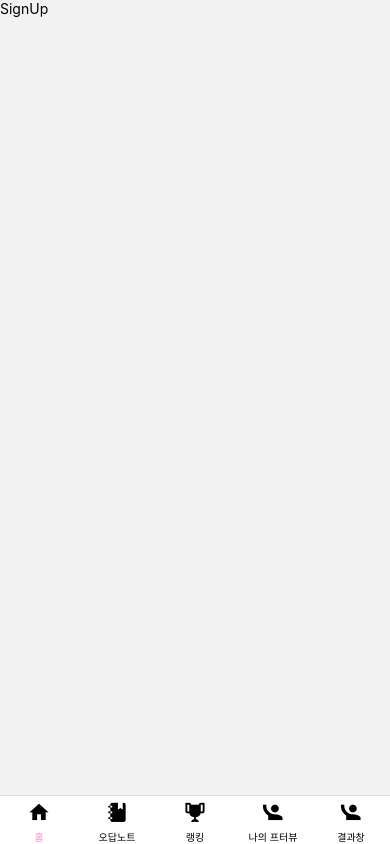
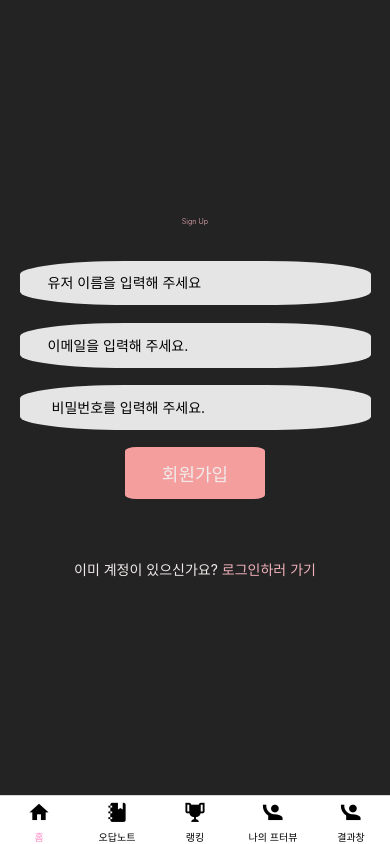
Before and after one commit to Exist95/Front-interview, a React Native app in the folder client/: screen /SignUp in a window 390 px wide. Built offline with nearby package versions, Linux system fonts and the light colour scheme.

Commit message:
[FEAT]: 회원가입 페이지 구현

```diff
--- a/client/pages/Auth/Login/index.tsx
+++ b/client/pages/Auth/Login/index.tsx
@@ -1,4 +1,4 @@
-import LoginTemp from "../../../view/Login";
+import { LoginTemp } from "../../../view/Login";
 
 export const Login = () => {
   return <LoginTemp />;
--- a/client/pages/Auth/Signup/index.tsx
+++ b/client/pages/Auth/Signup/index.tsx
@@ -1,6 +1,5 @@
-import React from "react";
-import { Text } from "react-native";
+import { SignUpTemp } from "../../../view/SignUp";
 
 export const SignUp = () => {
-  return <Text>SignUp</Text>;
+  return <SignUpTemp />;
 };
--- a/client/router/Routes.tsx
+++ b/client/router/Routes.tsx
@@ -1,6 +1,6 @@
 import { createNativeStackNavigator } from "@react-navigation/native-stack";
 import { Login } from "../pages/Auth/Login";
-import { SignUp } from "../pages/Auth/Signup";
+import { SignUp } from "../pages/Auth/SignUp";
 import { Main } from "../pages/Main";
 import { MyPage } from "../pages/MyPage";
 import { Questions } from "../pages/Questions";
--- a/client/view/Login/index.tsx
+++ b/client/view/Login/index.tsx
@@ -1,30 +1,26 @@
 import { Link } from "@react-navigation/native";
 import { NavigationButton } from "../components/Common/NavigationButton";
 import { Container } from "../Questions/style";
+import * as S from "./style";
+import { Form } from "../components/Form";
 import MaterialCommunityIcons from "react-native-vector-icons/MaterialCommunityIcons";
-import * as S from "./style";
 
-const LoginTemp = () => {
+export const LoginTemp = () => {
   return (
     <Container style={{ justifyContent: "center" }}>
       <S.LoginTitle>Login</S.LoginTitle>
-      <S.Input
-        accessibilityLanguage="eng"
-        placeholder="아이디를 입력해 주세요."
-      />
+      <Form />
+      {/* <MaterialCommunityIcons
+          size={15}
+          color={"#232323"}
+          name="email-variant"
+        />
       <MaterialCommunityIcons
-        style={{ position: "absolute", left: 35, bottom: 399 }}
-        size={15}
-        color={"#232323"}
-        name="email-variant"
-      />
-      <S.Input placeholder="비밀번호를 입력해 주세요." />
-      <MaterialCommunityIcons
-        style={{ position: "absolute", left: 35, bottom: 336 }}
+        style={{ position: "absolute", left: 35, bottom: 361 }}
         size={15}
         color={"#232323"}
         name="key-variant"
-      />
+      /> */}
       <NavigationButton text="로그인" destination="Main" />
       <S.LoginText>
         계정이 없으신가요?{" "}
@@ -35,5 +31,3 @@ const LoginTemp = () => {
     </Container>
   );
 };
-
-export default LoginTemp;
--- a/client/view/Login/style.ts
+++ b/client/view/Login/style.ts
@@ -1,30 +1,15 @@
 import styled from "styled-components/native";
 
 const LoginTitle = styled.Text`
-  font-size: 50%;
+  font-size: 45%;
   color: ${(props) => props.theme.accentColor};
   margin-bottom: 10%;
   font-weight: 300;
 `;
 
-const FormContainer = styled.View`
-  flex: 1;
+const LoginText = styled.Text`
+  color: ${(props) => props.theme.textColor};
+  margin-top: 60;
 `;
 
-const Input = styled.TextInput`
-  width: 100%;
-  height: 7%;
-  background-color: #e5e5e5;
-  border-radius: 30%;
-  margin-bottom: 5%;
-  padding-left: 12%;
-  position: relative;
-`;
-
-const LoginText = styled.Text`
-  color: ${(props) => props.theme.textColor};
-  position: absolute;
-  bottom: 150;
-`;
-
-export { LoginTitle, Input, LoginText, FormContainer };
+export { LoginTitle, LoginText };
--- a/client/view/Main/index.tsx
+++ b/client/view/Main/index.tsx
@@ -17,7 +17,7 @@ export const MainTemp = () => {
       <NavigationButton text={"문제 풀러가기"} destination={"Questions"} />
       <StatusBar style="light" />
       <Pressable onPress={() => navigation.navigate("Login")}>
-        <Text style={{ marginBottom: 20 }}>로그인</Text>
+        <Text style={{ marginTop: 20, marginBottom: 20 }}>로그인</Text>
       </Pressable>
       <Pressable onPress={() => navigation.navigate("SignUp")}>
         <Text>회원가입</Text>
--- /dev/null
+++ b/client/view/SignUp/index.tsx
@@ -0,0 +1,30 @@
+import { Container } from "../Questions/style";
+import * as S from "../Login/style";
+import { Form } from "../components/Form";
+import { NavigationButton } from "../components/Common/NavigationButton";
+import { Link } from "@react-navigation/native";
+import { Input } from "../components/Form/style";
+import { FormViewModel } from "../../vm/FormViewModel";
+
+export const SignUpTemp = () => {
+  const { onChangeUserName, userName } = FormViewModel();
+
+  return (
+    <Container style={{ justifyContent: "center" }}>
+      <S.LoginTitle>Sign Up</S.LoginTitle>
+      <Input
+        value={userName}
+        placeholder="유저 이름을 입력해 주세요"
+        onChange={onChangeUserName}
+      />
+      <Form />
+      <NavigationButton text="회원가입" destination="Login" />
+      <S.LoginText>
+        이미 계정이 있으신가요?{" "}
+        <Link style={{ color: "#f1b1bb" }} to="/Login">
+          로그인하러 가기
+        </Link>
+      </S.LoginText>
+    </Container>
+  );
+};
--- a/client/view/components/Common/NavigationButton/style.ts
+++ b/client/view/components/Common/NavigationButton/style.ts
@@ -5,10 +5,8 @@ export const BtnContainer = styled.TouchableOpacity`
   height: 8%;
   border-radius: 8%;
   background-color: ${(props) => props.theme.buttonColor};
-  position: absolute;
   justify-content: center;
   align-items: center;
-  top: 530px;
 `;
 
 export const BtnText = styled.Text`
--- /dev/null
+++ b/client/view/components/Form/index.tsx
@@ -0,0 +1,23 @@
+import { FormViewModel } from "../../../vm/FormViewModel";
+import * as S from "./style";
+
+export const Form = () => {
+  const { email, password, onChangeEmail, onChangePassword } = FormViewModel();
+
+  return (
+    <>
+      <S.Input
+        value={email}
+        keyboardType={"email-address"}
+        onChange={onChangeEmail}
+        placeholder="이메일을 입력해 주세요."
+      />
+      <S.Input
+        value={password}
+        onChange={onChangePassword}
+        secureTextEntry={true}
+        placeholder=" 비밀번호를 입력해 주세요."
+      />
+    </>
+  );
+};
--- /dev/null
+++ b/client/view/components/Form/style.ts
@@ -0,0 +1,13 @@
+import styled from "styled-components/native";
+
+const Input = styled.TextInput`
+  width: 100%;
+  height: 7%;
+  background-color: #e5e5e5;
+  border-radius: 30%;
+  margin-bottom: 5%;
+  padding-left: 8%;
+  position: relative;
+`;
+
+export { Input };
--- a/client/vm/DarkModeViewModel.tsx
+++ b/client/vm/DarkModeViewModel.tsx
@@ -4,6 +4,7 @@ import { darkModeState } from "../store/darkMode";
 export const DarkModeViewModel = () => {
   const [darkMode, setDarkMode] = useRecoilState(darkModeState);
   const theme = useRecoilValue(darkModeState);
+
   const onClickDarkMode = () => {
     setDarkMode(!darkMode);
   };
--- /dev/null
+++ b/client/vm/FormViewModel.tsx
@@ -0,0 +1,33 @@
+import { useState } from "react";
+import { NativeSyntheticEvent, TextInputChangeEventData } from "react-native";
+
+export const FormViewModel = () => {
+  const [userName, setUserName] = useState("");
+  const [email, setEmail] = useState("");
+  const [password, setPassword] = useState("");
+
+  const onChangeUserName = (
+    e: NativeSyntheticEvent<TextInputChangeEventData>
+  ) => {
+    setUserName(e.nativeEvent.text);
+  };
+
+  const onChangeEmail = (e: NativeSyntheticEvent<TextInputChangeEventData>) => {
+    setEmail(e.nativeEvent.text);
+  };
+
+  const onChangePassword = (
+    e: NativeSyntheticEvent<TextInputChangeEventData>
+  ) => {
+    setPassword(e.nativeEvent.text);
+  };
+
+  return {
+    userName,
+    email,
+    password,
+    onChangeUserName,
+    onChangeEmail,
+    onChangePassword,
+  };
+};
```
